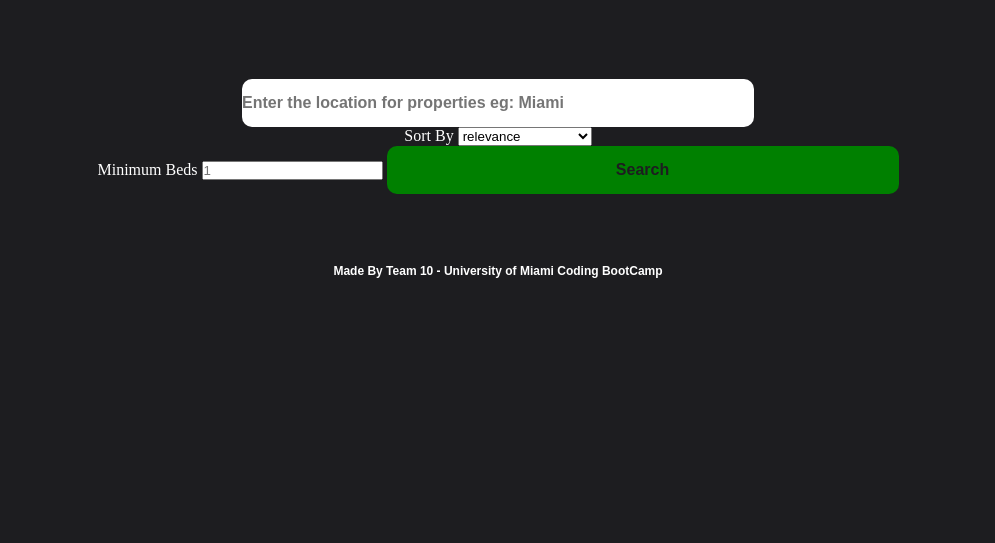
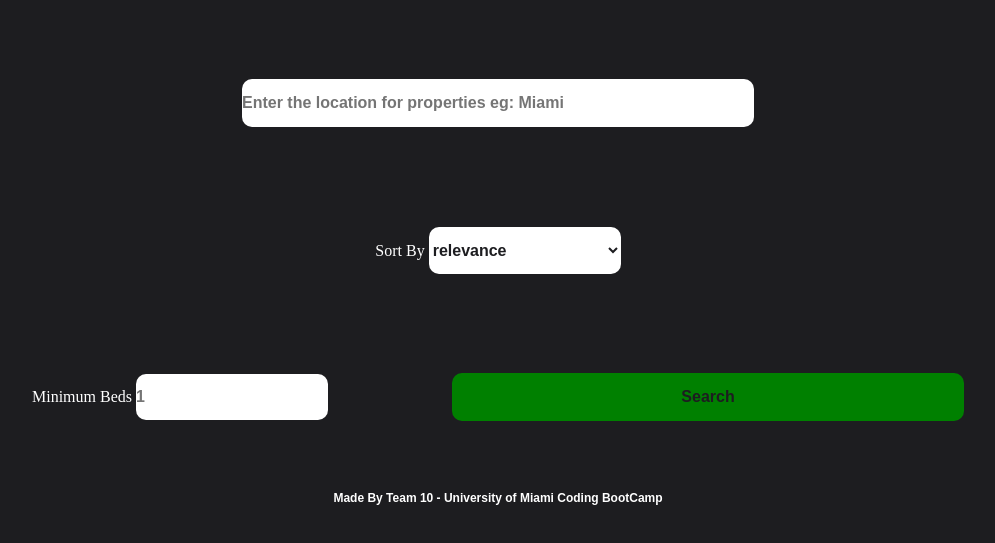
Before and after one commit to dopecello/real-estate-app, a plain HTML site: page index.html in a window 1280 px wide. Shown: the part 235-778 px from the top of the page, without its empty margins (142-1137 px from the left). Drawn offline with Linux system fonts and the light colour scheme.

Commit message:
CSS latest version

```diff
--- a/assets/style.css
+++ b/assets/style.css
@@ -63,7 +63,19 @@
     text-align: center;
     color: white;
 }
-
+.relevance select{
+    width: 15%;
+    border: none;
+    background: white;
+    color: rgba(29,29,32);
+    text-align: left ;
+    padding: 14px 0;
+    font-size: 16px;
+    font-family: sans-serif;
+    font-weight: bold;
+    border-radius: 10px;
+    margin-top: 100px;
+}
 
 /* SORT BY SECTION ENDS*/
 
@@ -73,6 +85,21 @@
 .minBeds{
     text-align: center;
     color: white;
+}
+
+
+.minBeds input {
+    width: 15%;
+    border: none;
+    background: white;
+    color: rgba(29,29,32);
+    text-align: left;
+    padding: 14px 0;
+    font-size: 16px;
+    font-family: sans-serif;
+    font-weight: bold;
+    border-radius: 10px;
+    margin-top: 100px;
 }
 
 
@@ -93,6 +120,7 @@
     font-family: sans-serif;
     font-weight: bold;
     border-radius: 10px;
+    margin-left: 120px;
   }
 
 .minBeds button:hover {
--- a/index.html
+++ b/index.html
@@ -6,6 +6,7 @@
     <meta http-equiv="X-UA-Compatible" content="IE=edge">
     <meta name="viewport" content="width=device-width, initial-scale=1.0">
     <title>Real Estate App Group 10</title>
+    <link rel="shortcut icon" href="assets/images/faviconicon.ico">
     <link rel="stylesheet" href="./assets/style.css">
     <script defer src="./assets/script.js"></script>
 </head>
```
Also changed, not shown: assets/images/faviconicon.ico (added), 2 other files.
